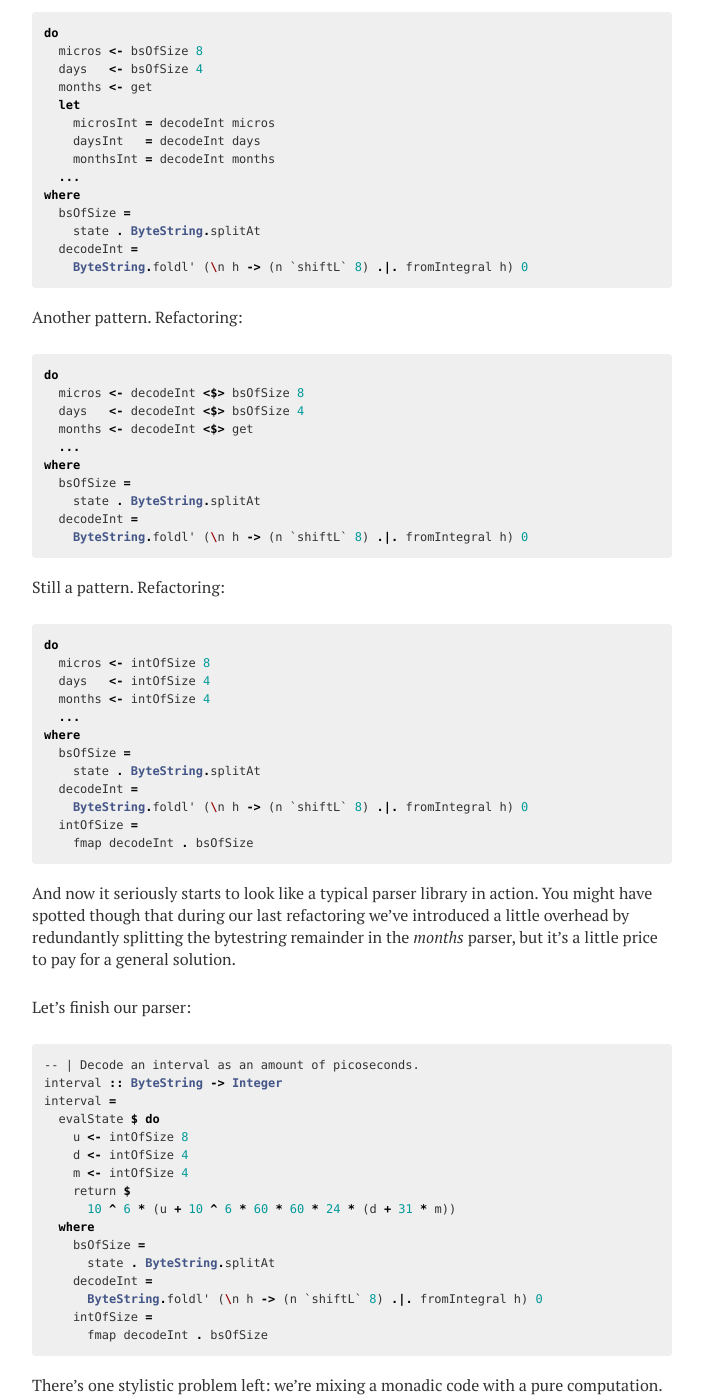
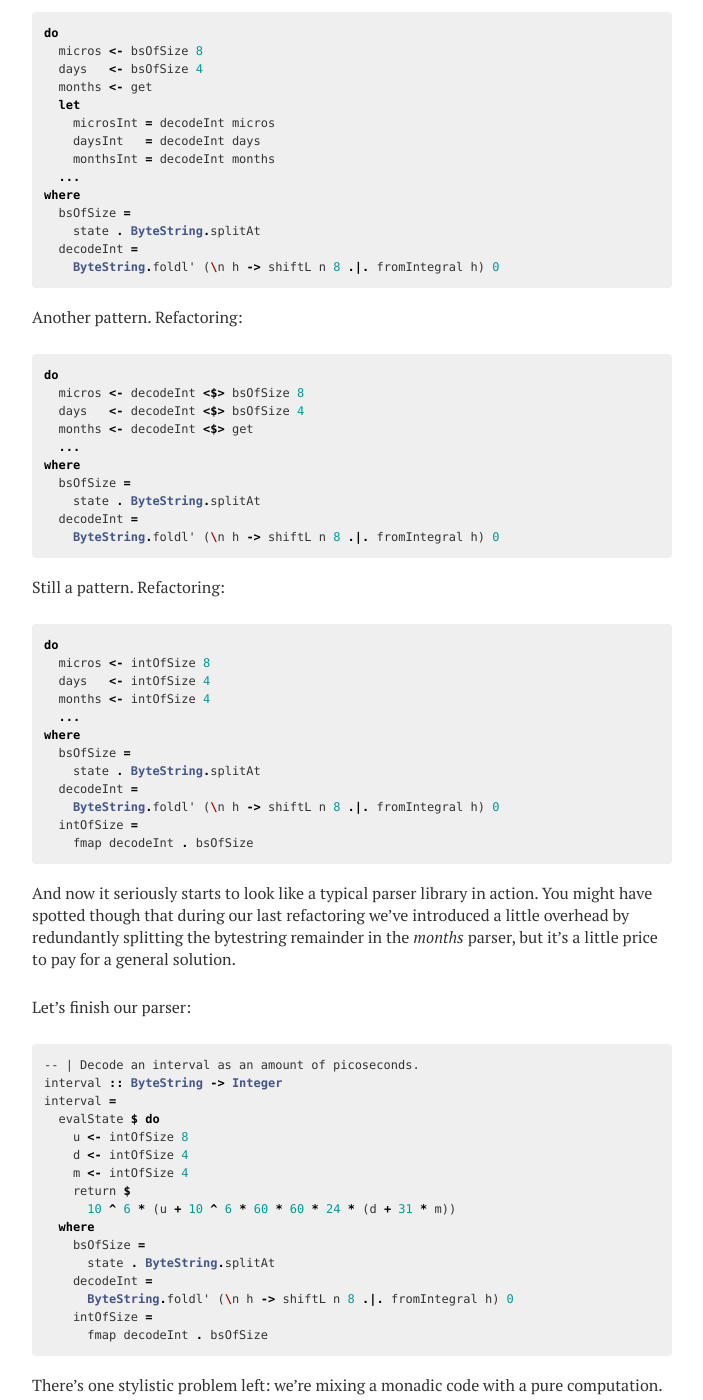
Before and after one commit to nikita-volkov/nikita-volkov.github.io, a Jekyll site: the page built from _posts/2014-11-17-a-taste-of-state-parsers-are-easy.md, in a window 1280 px wide and 1400 px high, scrolled down 2919 px. Shown: the whole window, without its empty margins (288-991 px from the left). Built offline with Jekyll 4.4.1, drawn with Linux system fonts in a browser that asks for light colours; nearby versions of some CDN libraries; comment, search, counter and statistics services are not loaded; some of the changed text lies outside the part shown.

```diff
--- a/_posts/2014-11-17-a-taste-of-state-parsers-are-easy.md
+++ b/_posts/2014-11-17-a-taste-of-state-parsers-are-easy.md
@@ -108,7 +108,7 @@ where
   bsOfSize =
     state . ByteString.splitAt
   decodeInt =
-    ByteString.foldl' (\n h -> (n `shiftL` 8) .|. fromIntegral h) 0
+    ByteString.foldl' (\n h -> shiftL n 8 .|. fromIntegral h) 0
 {% endhighlight %}
 
 Another pattern. Refactoring:
@@ -123,7 +123,7 @@ where
   bsOfSize =
     state . ByteString.splitAt
   decodeInt =
-    ByteString.foldl' (\n h -> (n `shiftL` 8) .|. fromIntegral h) 0
+    ByteString.foldl' (\n h -> shiftL n 8 .|. fromIntegral h) 0
 {% endhighlight %}
 
 Still a pattern. Refactoring:
@@ -138,7 +138,7 @@ where
   bsOfSize =
     state . ByteString.splitAt
   decodeInt =
-    ByteString.foldl' (\n h -> (n `shiftL` 8) .|. fromIntegral h) 0
+    ByteString.foldl' (\n h -> shiftL n 8 .|. fromIntegral h) 0
   intOfSize =
     fmap decodeInt . bsOfSize
 {% endhighlight %}
@@ -161,7 +161,7 @@ interval =
     bsOfSize =
       state . ByteString.splitAt
     decodeInt =
-      ByteString.foldl' (\n h -> (n `shiftL` 8) .|. fromIntegral h) 0
+      ByteString.foldl' (\n h -> shiftL n 8 .|. fromIntegral h) 0
     intOfSize =
       fmap decodeInt . bsOfSize
 {% endhighlight %}
@@ -178,7 +178,7 @@ interval =
     bsOfSize =
       state . ByteString.splitAt
     decodeInt =
-      ByteString.foldl' (\n h -> (n `shiftL` 8) .|. fromIntegral h) 0
+      ByteString.foldl' (\n h -> shiftL n 8 .|. fromIntegral h) 0
     intOfSize =
       fmap decodeInt . bsOfSize
     udmInterval u d m =
@@ -204,7 +204,7 @@ intOfSize =
   fmap decodeInt . bsOfSize
   where
     decodeInt =
-      ByteString.foldl' (\n h -> (n `shiftL` 8) .|. fromIntegral h) 0
+      ByteString.foldl' (\n h -> shiftL n 8 .|. fromIntegral h) 0
 
 interval :: Parser Integer
 interval =
```
